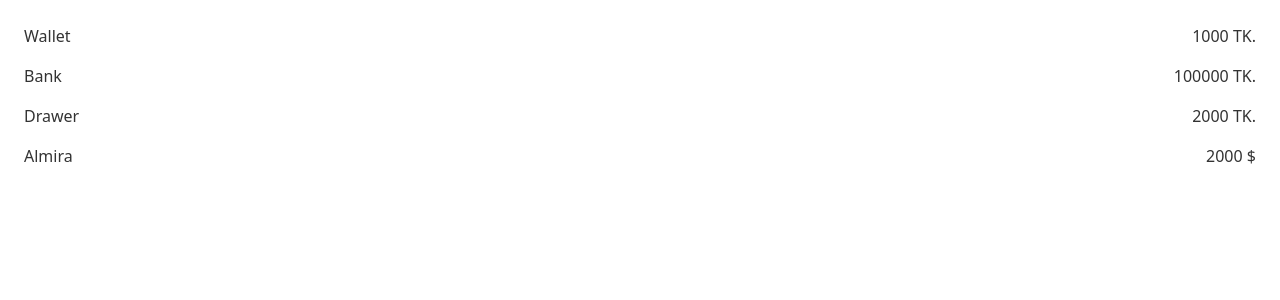
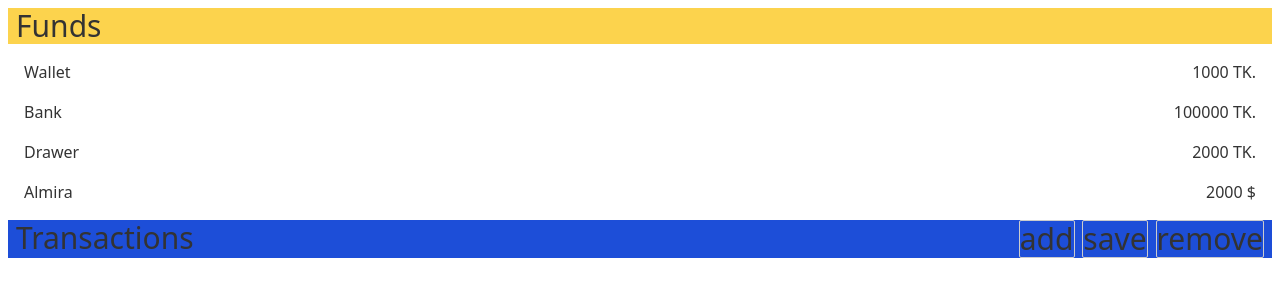
Before and after one commit to AbdallahGalib/Perfin, a Svelte app: page / in a window 1280 px wide. Shown: the top 300 px of the page. Built offline with nearby package versions, Linux system fonts and the light colour scheme.

Commit message:
a bit of changes

```diff
--- a/src/App.svelte
+++ b/src/App.svelte
@@ -1,44 +1,9 @@
-
 <svelte:head><link href="https://unpkg.com/tailwindcss@^1.0/dist/tailwind.min.css" rel="stylesheet"/></svelte:head>
-<div>
-	<ul>
-		{#each funds as fund}
-		{#if fund.editing}
-			<Editor data={fund}/>
-		{:else}
-			<li full grid-2 class = "fund" class:selected = "{selectedFund == fund}" on:click = {()=>edit(fund)}><span>{fund.name}</span><span amount>{fund.amount} {fund.cur || 'TK.'}</span></li>
-		{/if}
-
-		{/each}
-	</ul>
-</div>
 
 <script>
-	import {data} from './store.js'
-	import Editor from './editor.svelte'
-	let selectedFund
-	function edit(fund){
-		if(selectedFund)
-			selectedFund.editing = false
-		selectedFund = fund;
-		selectedFund.editing = true
-		funds = [...funds]
-	}
-	let funds = [
-		{name:'Wallet', amount:1000},
-		{name:'Bank', amount:100000},
-		{name:'Drawer', amount:2000},
-		{name:'Almira', amount:2000, cur:'$'}
-	]
+	import Funds from './funds.svelte'
+	import Transactions from './transactions.svelte'
 </script>
 
-<style>
-	[grid-2] {display: grid; grid-template-columns: repeat(2, 1fr);}
-
-	.fund { gap:2rem; }
-	[amount] {text-align:right;}
-	[full] {width:100%;}
-	ul, li {padding:0.5rem;; margin: 0}
-	* { box-sizing: border-box; }
-	.selected {background: darkseagreen;}
-</style>
+<Funds/>
+<Transactions/>
--- /dev/null
+++ b/src/Dashboard.svelte
@@ -0,0 +1,2 @@
+<h1 class = "text-3xl bg-blue-700 px-2 flex"> </h1>
+ Dashboard
--- a/src/editor.svelte
+++ b/src/editor.svelte
@@ -1,6 +1,13 @@
 <span>
-    <input bind:value = {data.name} placeholder = "Name" />
-    <input bind:value = {data.amount} placeholder = "Amount" />
+    <!-- <input bind:value = {data.name} placeholder = "Name" /> -->
+    {#if data.editing || data.adding}
+        <input bind:value = {data.name} placeholder = "Name" />
+        <input bind:value = {data.amount} placeholder = "Amount" />
+    {:else}
+    <span>{data.name}</span>
+        <span>{data.amount}</span>
+    {/if}
+
     <button on:click = {update}></button>
 </span>
 
--- /dev/null
+++ b/src/funds.svelte
@@ -0,0 +1,43 @@
+<div>
+    <h1 class = "text-3xl bg-yellow-300 px-2">Funds</h1>
+	<ul>
+		{#each funds as fund}
+		{#if fund.editing}
+			<Editor data={fund}/>
+		{:else}
+			<li full grid-2 class = "fund" class:selected = "{selectedFund == fund}" on:click = {()=>edit(fund)}><span>{fund.name}</span><span amount>{fund.amount} {fund.cur || 'TK.'}</span></li>
+		{/if}
+
+		{/each}
+	</ul>
+</div>
+
+<script>
+	import {data} from './store.js'
+	import Editor from './editor.svelte'
+	let selectedFund
+	function edit(fund){
+		if(selectedFund)
+			selectedFund.editing = false
+		selectedFund = fund;
+		selectedFund.editing = true
+		funds = [...funds]
+	}
+	let funds = [
+		{name:'Wallet', amount:1000},
+		{name:'Bank', amount:100000},
+		{name:'Drawer', amount:2000},
+		{name:'Almira', amount:2000, cur:'$'}
+	]
+</script>
+
+<style>
+	[grid-2] {display: grid; grid-template-columns: repeat(2, 1fr);}
+
+	.fund { gap:2rem; }
+	[amount] {text-align:right;}
+	[full] {width:100%;}
+	ul, li {padding:0.5rem;; margin: 0}
+	* { box-sizing: border-box; }
+	.selected {background: darkseagreen;}
+</style>
--- /dev/null
+++ b/src/transaction.svelte
@@ -0,0 +1,24 @@
+
+<div>
+    <Editor data={data}/>
+</div>
+
+<script>
+	// import {data} from './store.js'
+    export let data;
+	import Editor from './editor.svelte'
+	let selected
+	function edit(item){
+		if(selected)
+        selected.editing = false
+		selected = item;
+		selected.editing = true
+		data = {...data}
+	}
+	// let funds = [
+	// 	{name:'Where?', Answer:0},
+	// 	{name:'Why?', Answer:0},
+	// 	{name:'Who?', Answer:0},
+	// 	{name:'When?', Answer:0,}
+	// ]
+</script>
--- /dev/null
+++ b/src/transactions.svelte
@@ -0,0 +1,41 @@
+<div>
+    <h1 class = "text-3xl bg-blue-700 px-2 flex">
+        Transactions
+        <span class = "ml-auto">
+        <button on:click = "{add}">add</button>
+        <button on:click = "{save}">save</button>
+        <button on:click = "{remove}">remove</button>
+    </span>
+    </h1>
+	<ul>
+		{#each transactions as transaction}
+			<li><Transaction data={transaction}/></li>
+		{/each}
+	</ul>
+</div>
+
+<script>
+	import {data} from './store.js'
+	import Editor from './editor.svelte'
+	import Transaction from './Transaction.svelte'
+	let selected
+	let transactions = localStorage.getItem('transactions')
+    transactions = transactions ? JSON.parse(transactions) : []
+    function add(){
+        transactions = [{name:'', amount:0, adding:true}, ...transactions]
+    }
+    function save(){
+        localStorage.setItem( 'transactions', JSON.stringify(transactions) )
+    }
+    function remove(){
+
+    }
+
+
+
+</script>
+
+<style>
+
+	ul, li {padding:0.5rem;; margin: 0}
+</style>
```
